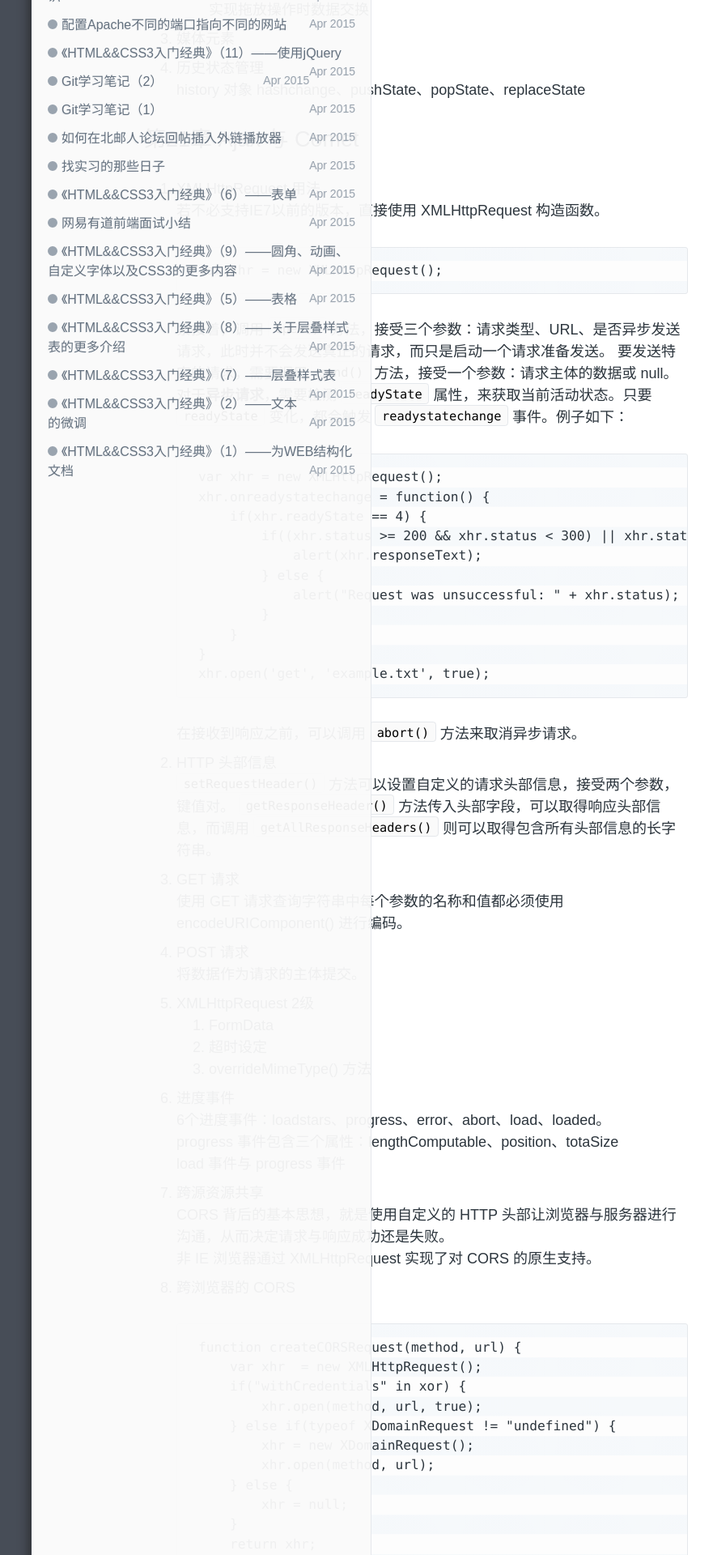
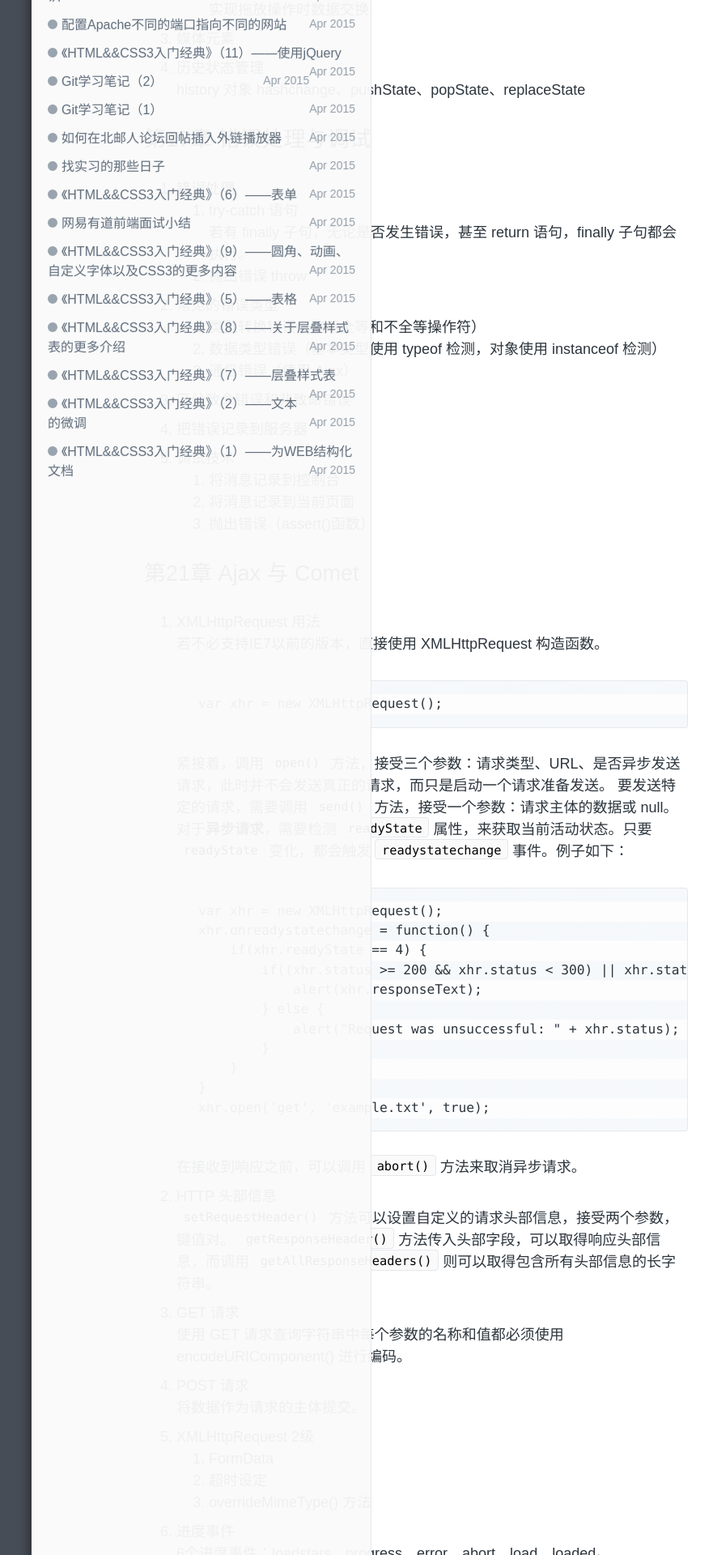
Before and after one commit to byr-gdp/byr-gdp.github.io, a Jekyll site: the page built from _posts/note/2016-01-20-javascript-guide-2.md, in a window 1280 px wide. Shown: the part 2804-4724 px from the top of the page at 81% size, without its empty margins (126-1007 px from the left). Built offline with Jekyll 4.4.1, drawn with Linux system fonts in a browser that asks for light colours; comment, search, counter and statistics services are not loaded.

Commit message:
add chapter 17

```diff
--- a/_posts/note/2016-01-20-javascript-guide-2.md
+++ b/_posts/note/2016-01-20-javascript-guide-2.md
@@ -114,6 +114,30 @@ description: 《JavaScript 权威指南》
 4. 历史状态管理
 
 	history 对象 hashchange、pushState、popState、replaceState
+
+# 第17章 错误处理与调试
+
+1. 错误处理
+
+	1. try-catch 语句
+
+		若有 finally 子句，无论是否发生错误，甚至 return 语句，finally 子句都会执行。
+
+	2. 抛出错误 throw
+
+2. 常见的错误类型
+
+	1. 类型转换错误（使用全等和不全等操作符）
+	2. 数据类型错误（基本类型使用 typeof 检测，对象使用 instanceof 检测）
+	3. 通信错误（使用 Ajax）
+
+3. 区分致命错误和非致命错误
+4. 把错误记录到服务器
+5. 调试技术
+
+	1. 将消息记录到控制台
+	2. 将消息记录到当前页面
+	3. 抛出错误（assert()函数）
 
 # 第21章 Ajax 与 Comet
 
```
